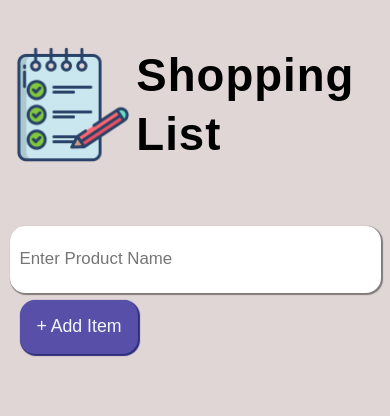
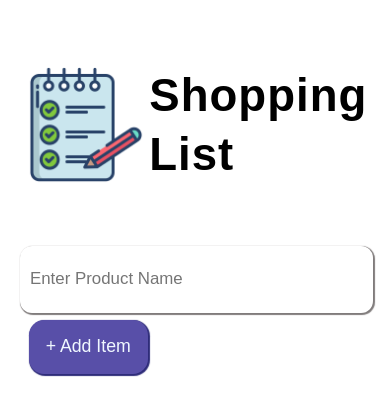
Before and after one commit to Xsanos/ShoppingList, a plain HTML site: page index.html in a window 390 px wide. Drawn offline with Linux system fonts and the light colour scheme.

Commit message:
CSS update

```diff
--- a/style.css
+++ b/style.css
@@ -1,44 +1,22 @@
-@media screen and (max-width: 1200px) {
+@media screen and (max-width: 600px) {
     :root{
-        --container-width: 100vw;
-
         --container-bg-light: rgba(255, 255, 255, 0);
-        --body-bg-light: rgb(224, 214, 214);
-        --element-bg-light: rgb(255, 255, 255);
-        --add-item-bg-light: rgb(88, 79, 168);
-        --logo-color-light: rgb(0, 0, 0);
-
         --container-bg-dark: rgba(255, 255, 255, 0);
-        --body-bg-dark: rgb(80, 76, 76);
-        --element-bg-dark: rgb(255, 255, 255);
-        --add-item-bg-dark: rgb(88, 79, 168);
-        --logo-color-dark: rgb(255, 255, 255);
+    }
+    #container{
+        margin: 0!important;
+        border: 0!important;
+        border-radius: 0!important;
+        box-shadow: none!important;
     }
     #add-new-item:hover, .item-delete:hover{
         transform: none!important;
     }
-    #container{
-        margin: 0px!important;
-        padding: 0px!important;
-        border: none!important;
-        box-shadow: none!important;
-        border-radius: 0px!important;
 }
-    #enter-new-item{
-        width: 90%!important;
-    }
-    #add-new-item{
-        margin-left: 5%!important; /*A half of the available*/
-    }
-    .item{
-        width: 90%!important;
-    }
-}
-@media screen and (min-width:1201px) {
+
 :root{
-        --container-width: 80vw;
-
-        --container-bg-light: rgb(214, 211, 211);
+    font-size: 16px;
+    --container-bg-light: rgba(255, 255, 255, 0);
     --body-bg-light: white;
     --element-bg-light: white;
     --add-item-bg-light: rgb(88, 79, 168);
@@ -50,10 +28,7 @@
     --add-item-bg-dark: rgb(88, 79, 168);
     --logo-color-dark: rgb(255, 255, 255);
 }
-}
-:root{
-    font-size: 16px;
-}
+
 body{
     margin: 0;
     background-color: var(--body-bg-light);
@@ -83,8 +58,7 @@ body{
 #container{
     background-color: var(--container-bg-light);
     box-shadow: 1px 1px 1px 1px rgb(150, 148, 148);
-    width: var(--container-width);
-    height: auto;
+    max-width: 500px;
     border-radius: 2vh;
     padding: 20px;
     margin-left: auto;
@@ -101,7 +75,7 @@ input{
     height: 5.5vh;
     font-size: 2vh;
     padding: 10px;
-    border-radius: 1.8vh;
+    border-radius: 12px;
     box-shadow: 1px 1px 1px 1px rgb(128, 124, 124);
     background-color: var(--element-bg-light);
     margin-bottom: 7px;
```
Lines whose indentation alone changed are shown as unchanged.
